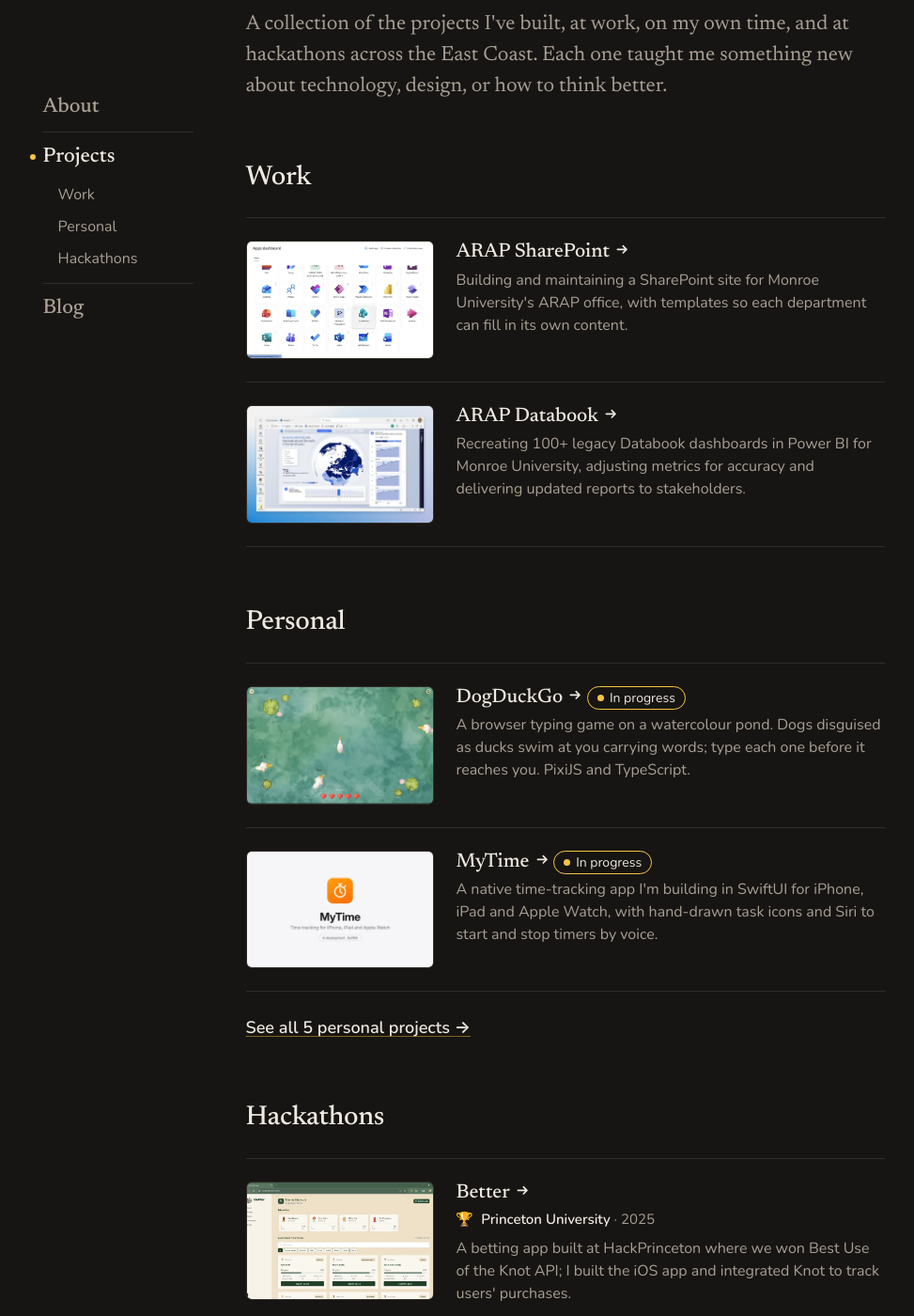
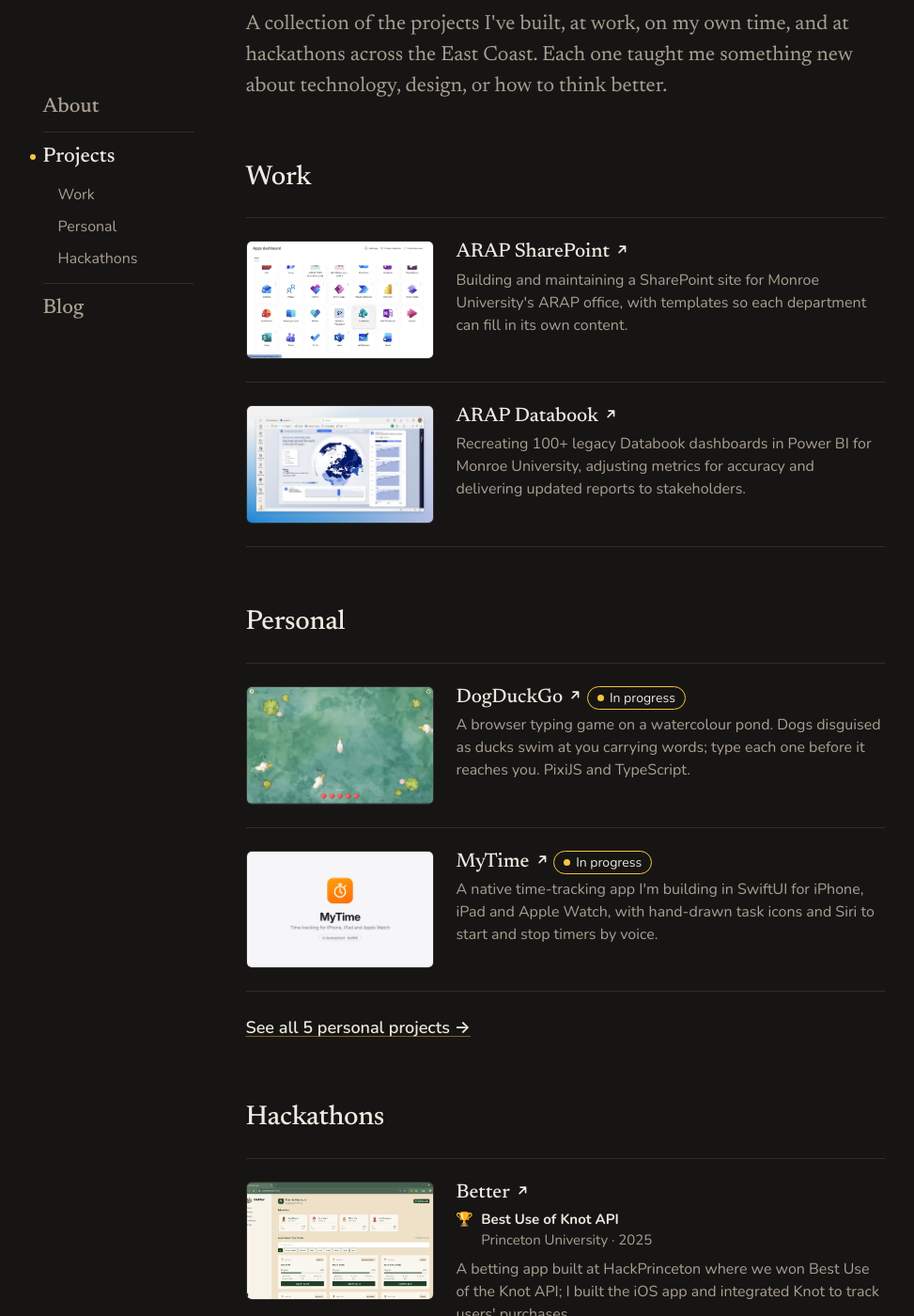
Before and after one commit to mravaloarison/mravaloarison.github.io, a Jekyll site: the page built from projects/index.md, in a window 1280 px wide and 1400 px high, scrolled down 195 px. Shown: the whole window at 94% size, without its empty margins (127-1100 px from the left). Built offline with Jekyll 4.4.1, drawn with Linux system fonts in a browser that asks for light colours; some of the changed text lies outside the part shown.

Commit message:
Lists: up-right arrows, award titles back
Title arrows are now ↗ and nudge up and right on hover. The award in project
lists shows the award title again, with university · year under it (rows
stand alone now, so the second line can't misalign anything).

Co-Authored-By: Claude Opus 5.5 <noreply@anthropic.com>
Claude-Session: https://claude.ai/code/session_01HxKcS5wnQzvR66vCB9wedF

```diff
--- a/_includes/arrow-title.html
+++ b/_includes/arrow-title.html
@@ -1,11 +1,12 @@
 {%- comment -%}
-  A list title followed by a small → that marks the row as a link (project
-  lists and post lists). The last word and the arrow are kept together, so
-  the arrow never wraps onto a line by itself. On hover it nudges right.
+  A list title followed by a small ↗ that marks the row as a link (project
+  lists and post lists), like brittanychiang.com. The last word and the
+  arrow are kept together, so the arrow never wraps onto a line by itself.
+  On hover it nudges up and right.
   Param: text (the title).
 {%- endcomment -%}
 {%- assign words = include.text | split: " " -%}
 {%- assign last_word = words | last -%}
 {%- assign lead_count = words | size | minus: 1 -%}
 {%- if lead_count > 0 -%}{{ words | slice: 0, lead_count | join: " " }} {% endif -%}
-<span class="title-end">{{ last_word }}<svg class="link-arrow" viewBox="0 0 16 16" width="16" height="16" aria-hidden="true" focusable="false"><path d="M2.5 8h10.5M9 4l4 4-4 4"/></svg></span>
+<span class="title-end">{{ last_word }}<svg class="link-arrow" viewBox="0 0 16 16" width="16" height="16" aria-hidden="true" focusable="false"><path d="M4.5 11.5l7-7M5.5 4.5h6v6"/></svg></span>
--- a/_includes/award.html
+++ b/_includes/award.html
@@ -3,18 +3,21 @@
   university, the event and the year on the line below. The university
   comes first because it's the name people recognise. Used as a box under
   the abstract on project pages (size="large").
-  On project cards (size="card") it is a single line, so cards in a row stay
-  aligned: 🏆 university · year. The card description already names the
-  award, and screen readers still hear it.
+  In project lists (size="card") it is two short lines: 🏆 and the award
+  title, then university · year (each project has its own row, so the
+  extra line can't knock anything out of line).
   Params: item (a project), size ("large" | "card").
 {%- endcomment -%}
 {%- assign a = include.item -%}
 {%- if a.award and include.size == "card" -%}
 {%- assign card_where = a.organization | default: a.event %}
-<p class="award-card">
+<div class="award-card">
   <span class="award-icon" aria-hidden="true">🏆</span>
-  <span class="award-card-text"><span class="sr-only">Won {{ a.award }} at </span><span class="award-card-school">{{ card_where }}</span>{% if a.date %}<span class="award-card-year"> · {{ a.date | date: "%Y" }}</span>{% endif %}</span>
-</p>
+  <p class="award-card-text">
+    <span class="award-card-name"><span class="sr-only">Winner: </span>{{ a.award }}</span>
+    <span class="award-card-where"><span class="award-card-school">{{ card_where }}</span>{% if a.date %}<span class="award-card-year"> · {{ a.date | date: "%Y" }}</span>{% endif %}</span>
+  </p>
+</div>
 {%- elsif a.award -%}
 {%- assign where = "" -%}
 {%- if a.organization -%}{%- assign where = where | append: a.organization | append: "|" -%}{%- endif -%}
--- a/assets/css/styles.css
+++ b/assets/css/styles.css
@@ -1035,8 +1035,8 @@ main iframe {
   color: var(--accent);
 }
 
-/* The → after a project or post title (arrow-title.html): says "this is a
-   link", follows the title colour, nudges right on hover */
+/* The ↗ after a project or post title (arrow-title.html): says "this is a
+   link", follows the title colour, nudges up and right on hover */
 .title-end {
   white-space: nowrap;
 }
@@ -1059,7 +1059,7 @@ main iframe {
 .card:focus-visible .link-arrow,
 .post-row:hover .link-arrow,
 .post-row:focus-visible .link-arrow {
-  transform: translateX(3px);
+  transform: translate(2px, -2px);
 }
 
 .card-title {
@@ -1067,15 +1067,13 @@ main iframe {
   margin: var(--space-12) 0 var(--space-4);
 }
 
-/* One-line award on cards: 🏆 university · year */
+/* Award in project lists: 🏆 and the award title, then university · year */
 .award-card {
-  display: flex;
-  align-items: baseline;
-  gap: var(--space-8);
+  display: grid;
+  grid-template-columns: auto minmax(0, 1fr);
+  column-gap: var(--space-8);
+  align-items: start;
   margin: 0 0 var(--space-8);
-  font-size: 15px;
-  line-height: 22px;
-  white-space: nowrap;
 }
 
 .award-card .award-icon {
@@ -1084,18 +1082,27 @@ main iframe {
 }
 
 .award-card-text {
-  min-width: 0;
-  overflow: hidden;
-  text-overflow: ellipsis;
-}
-
-.award-card-school {
-  font-weight: 600;
+  margin: 0;
+}
+
+.award-card-name {
+  display: block;
+  font-size: 15px;
+  font-weight: 700;
+  line-height: 22px;
   color: var(--text);
 }
 
+.award-card-where {
+  display: block;
+  font-size: 15px;
+  line-height: 22px;
+  color: var(--text-secondary);
+}
+
+.award-card-school,
 .award-card-year {
-  color: var(--text-secondary);
+  white-space: nowrap;
 }
 
 .card-description {
```
Also changed, not shown: CLAUDE.md (+14 -13 lines).
